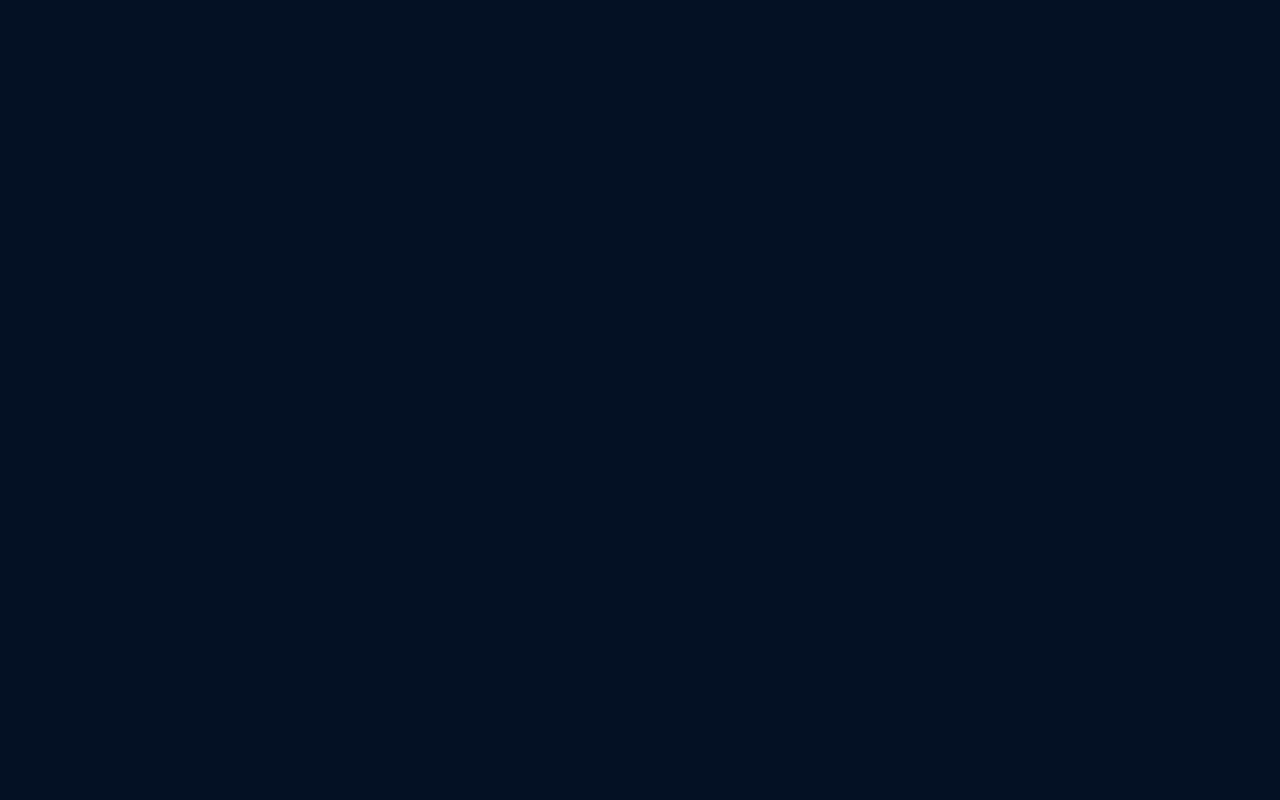
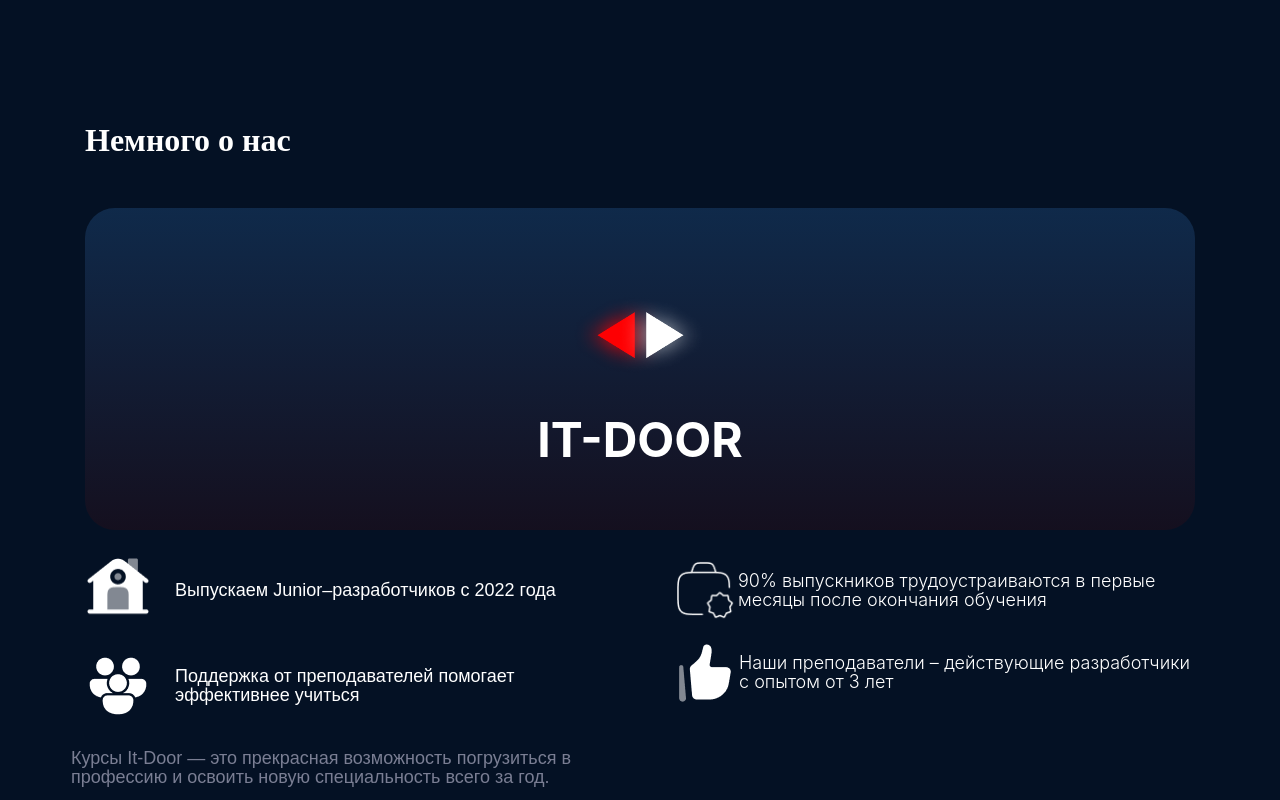
Before and after one commit to tarielgafurov/it-door-web, a React (Create React App) app: page / in a window 1280 px wide. Built offline with nearby package versions, Linux system fonts and the light colour scheme; the HTML template or start-up script is replaced by a standard one.

Commit message:
usersUsNew-finish

```diff
--- a/src/App.js
+++ b/src/App.js
@@ -1,10 +1,12 @@
 import './App.css';
+import UsersUs from './layout/UsersUs';
 
 
 function App() {
 
   return (
     <div className="App">
+    <UsersUs/>
     </div>
   );
 }
--- a/src/layout/UsersUs.jsx
+++ b/src/layout/UsersUs.jsx
@@ -1,13 +1,9 @@
 import styled from "styled-components"
 import forma from "..//assets/icons/forma.png"
-// import ItDoor from "..//assets/images/IT-DOOR.png"
 import home from "../assets/icons/home.png"
 import users from "../assets/icons/users.png"
 import korzinka from "../assets/icons/korzinka.png"
 import like from "../assets/icons/like.png"
-{/* <style>
-@import url('https://fonts.googleapis.com/css2?family=Raleway:ital@0;1&display=swap');
-</style>  */}
 const UsersUs = () =>{
     return(
         <InformationStyled>
@@ -48,10 +44,12 @@
     )
 }
 export default UsersUs
+
+
 const InformationStyled = styled.div`
     width: 69.375rem;
     height: 42.938rem;
-    /* margin: auto; */
+    margin: auto;
     background-color: rgba(4, 17, 36, 1);
     color: white;
     display: flex;
```
